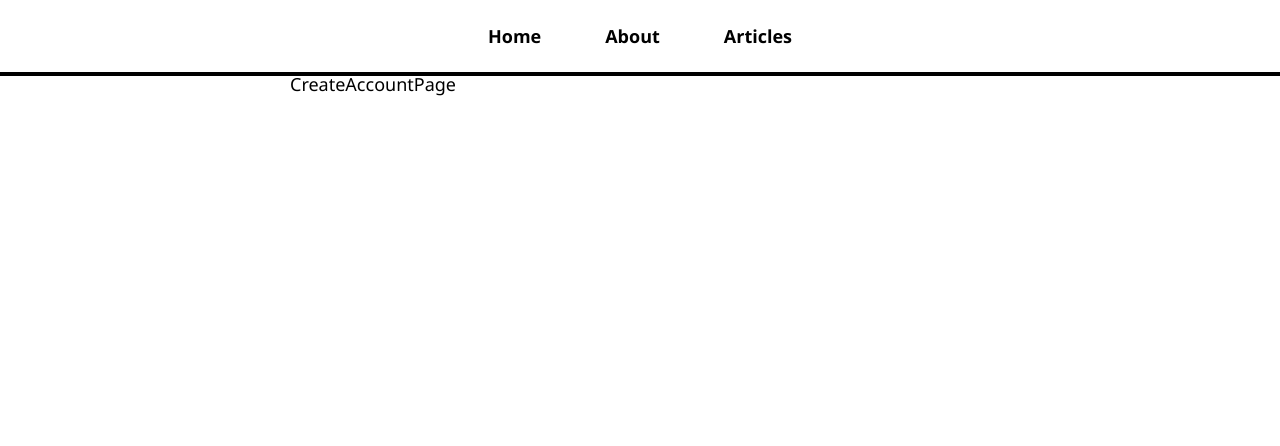
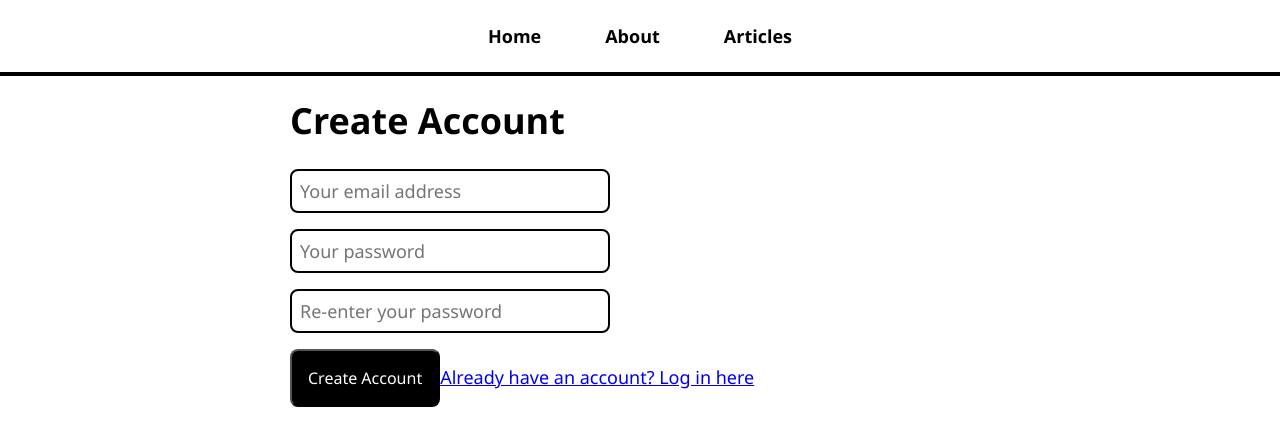
Before and after one commit to mraltun/fs-blog-app, a React (Create React App) app in the folder client/: page /create-account in a window 1280 px wide. Shown: the top 446 px of the page. Built offline with nearby package versions, Linux system fonts and the light colour scheme.

Commit message:
CreateAccountPage is don

```diff
--- a/client/src/pages/CreateAccountPage.jsx
+++ b/client/src/pages/CreateAccountPage.jsx
@@ -1,7 +1,57 @@
-import React from "react";
+import React, { useState } from "react";
+import { Link, useNavigate } from "react-router-dom";
+import { getAuth, createUserWithEmailAndPassword } from "firebase/auth";
 
 const CreateAccountPage = () => {
-  return <div>CreateAccountPage</div>;
+  const [email, setEmail] = useState("");
+  const [password, setPassword] = useState("");
+  const [confirmPassword, setConfirmPassword] = useState("");
+  const [error, setError] = useState("");
+  const navigate = useNavigate();
+
+  const createAccount = async () => {
+    try {
+      if (password !== confirmPassword) {
+        setError("Password does not match!");
+        return;
+      }
+
+      await createUserWithEmailAndPassword(getAuth(), email, password);
+      navigate("/articles");
+    } catch (error) {
+      setError(error.message);
+    }
+  };
+
+  return (
+    <>
+      <h1>Create Account</h1>
+      {error && <p className='error'>{error}</p>}
+      <input
+        placeholder='Your email address'
+        value={email}
+        onChange={(e) => setEmail(e.target.value)}
+        type='email'
+        name=''
+      />
+      <input
+        placeholder='Your password'
+        value={password}
+        onChange={(e) => setPassword(e.target.value)}
+        type='password'
+        name=''
+      />
+      <input
+        placeholder='Re-enter your password'
+        value={confirmPassword}
+        onChange={(e) => setConfirmPassword(e.target.value)}
+        type='password'
+        name=''
+      />
+      <button onClick={createAccount}>Create Account</button>
+      <Link to='/login'>Already have an account? Log in here</Link>
+    </>
+  );
 };
 
 export default CreateAccountPage;
```
